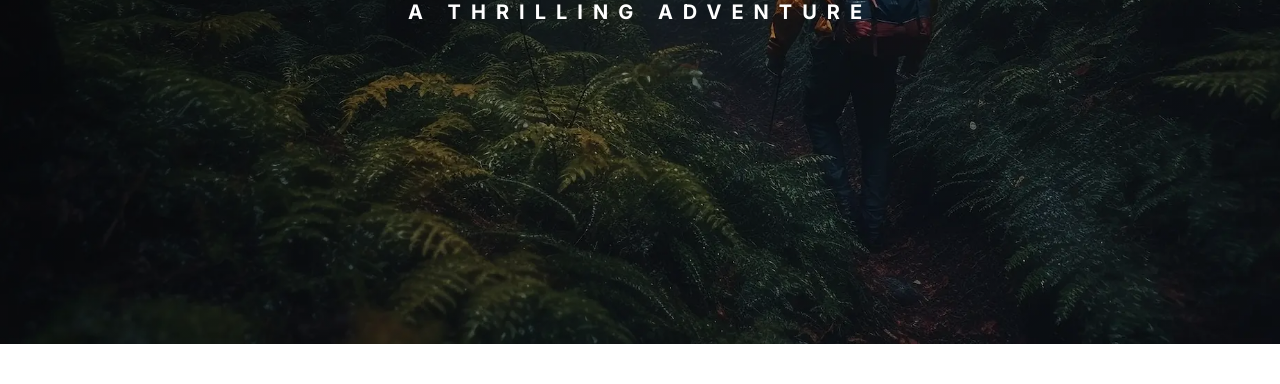
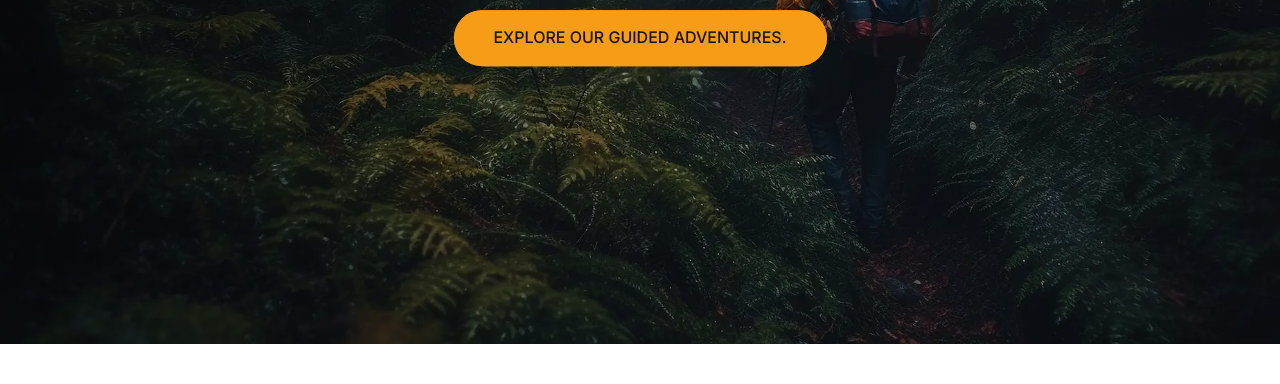
Before and after one commit to shahruk-maharuj/tourio, a plain HTML site: page index.html in a window 1280 px wide. Shown: the part 416-800 px from the top of the page. Drawn offline with Linux system fonts and the light colour scheme.

Commit message:
add button animation

```diff
--- a/assets/css/style.css
+++ b/assets/css/style.css
@@ -42,13 +42,14 @@ body {
   top: 50%;
   left: 50%;
   transform: translate(-50%, -50%);
+  text-align: center;
 }
 
 .heading-primary {
   color: #fff;
   text-transform: uppercase;
-  text-align: center;
   backface-visibility: hidden;
+  margin-bottom: 20px;
 }
 
 .heading-primary-main {
@@ -94,3 +95,68 @@ body {
     transform: translate(0);
   }
 }
+
+.btn:link,
+.btn:visited {
+  font-weight: 500;
+  text-transform: uppercase;
+  text-decoration: none;
+  padding: 15px 40px;
+  display: inline-block;
+  border-radius: 100px;
+  transition: all 0.2s;
+  position: relative;
+}
+
+.btn:hover {
+  transform: translateY(-3px);
+  box-shadow: 0 10px 50px rgba(254, 213, 28, 0.5);
+}
+
+.btn:active {
+  transform: translateY(-1px);
+  box-shadow: 0 5px 25px rgba(254, 213, 28, 0.5);
+}
+
+.btn-org {
+  background-color: #f79c17;
+  color: #141414;
+}
+
+.btn::after {
+  content: "";
+  display: inline-block;
+  height: 100%;
+  width: 100%;
+  border-radius: 100px;
+  position: absolute;
+  top: 0;
+  left: 0;
+  z-index: -1;
+  transition: all 0.4s;
+}
+
+.btn-org::after {
+  background-color: #f79c17;
+}
+
+.btn:hover::after {
+  transform: scaleX(1.4) scaleY(1.6);
+  opacity: 0;
+}
+
+.btn-animated {
+  animation: moveInBottom 0.5s ease-in-out 0.75s;
+  animation-fill-mode: backwards;
+}
+
+@keyframes moveInBottom {
+  0% {
+    opacity: 0;
+    transform: translateX(30px);
+  }
+  100% {
+    opacity: 1;
+    transform: translate(0);
+  }
+}
--- a/index.html
+++ b/index.html
@@ -16,6 +16,9 @@
           <span class="heading-primary-main">Tourio</span>
           <span class="heading-primary-sub">a thrilling adventure</span>
         </h1>
+        <a href="#" class="btn btn-org btn-animated"
+          >Explore our guided adventures.</a
+        >
       </div>
     </header>
   </body>
```
